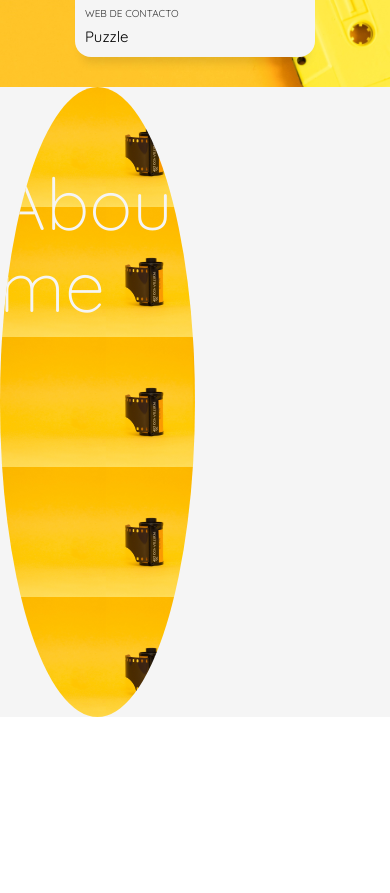
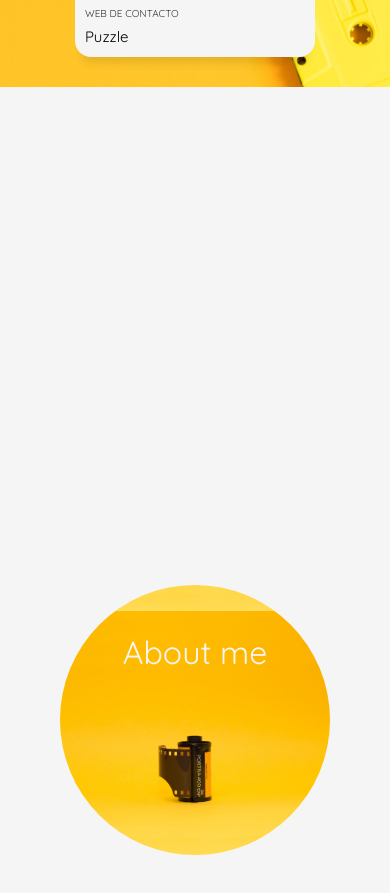
Before and after one commit to Anavalca/Ana-Valdivia-portfolio, a React app: page / in a window 390 px wide. Shown: the part 3455-4348 px from the top of the page. Before the commit the page ends 4172 px from the top, so only its background shows below. Built offline with nearby package versions, Linux system fonts and the light colour scheme.

Commit message:
mobile img about

```diff
--- a/src/stylesheets/layout/_about_section.scss
+++ b/src/stylesheets/layout/_about_section.scss
@@ -1,46 +1,70 @@
 .aboutContainer {
     background-color: whitesmoke;
+    height: 100vh;
+    display: flex;
+    flex-direction: column;
 
     @include forPc {
-
-      height: 100vh;
       display: flex;
-
+    flex-direction: row;
     }
 
     .infoContainer {
+        background-color:whitesmoke;
+        width: 100%;
+        height: 50%;
+
+        @include forPc{
         width: 50%;
         height: 100%;
-        background-color:whitesmoke;
+        }
     }
 
     .imgContainer {
-        width: 50%;
-        height: 100%;
+        width: 100%;
+        height: 50%;
         display: flex;
         justify-content: center;
         align-items: center;
 
+        @include forPc{
+        width: 50%;
+        height: 100%;
+        }
+
 
         .circle{
-            width: 630px;
-            height: 630px;
-            background-image: url('../../images/carrete.jpg');
-            background-position: center;
-            background-size: 100%;
+            width: 270px;
+            height: 270px;
+            background-image: url('../../images/carrete_m2.jpg');
             background-attachment: fixed;
-            overflow: hidden;
+            background-size: contain;
+            background-position-y: bottom;
             border-radius: 63%;
 
+            @include forPc{
+                width: 500px;
+                height: 500px;
+                background-image: url('../../images/carrete3.jpg');
+                background-size: contain;
+                background-position: 74%;
+            }
+
             .titleAbout{
+                color: whitesmoke;
                 display: flex;
                 justify-content: center;
                 align-items: center;
                 width: 100%;
                 height: 50%;
-                font-size: 4.5rem;
-                font-weight: 100;
-                color: whitesmoke;
+                font-size: 2rem;
+
+                @include forPc{
+                    font-size: 4rem;
+                    font-weight: 100;
+
+
+                }
             }
 
         }
```
Also changed, not shown: src/images/carrete.jpg (deleted), src/images/carrete2.jpg (deleted), src/images/carrete3.jpg (added), src/images/carrete_m2.jpg (added).
